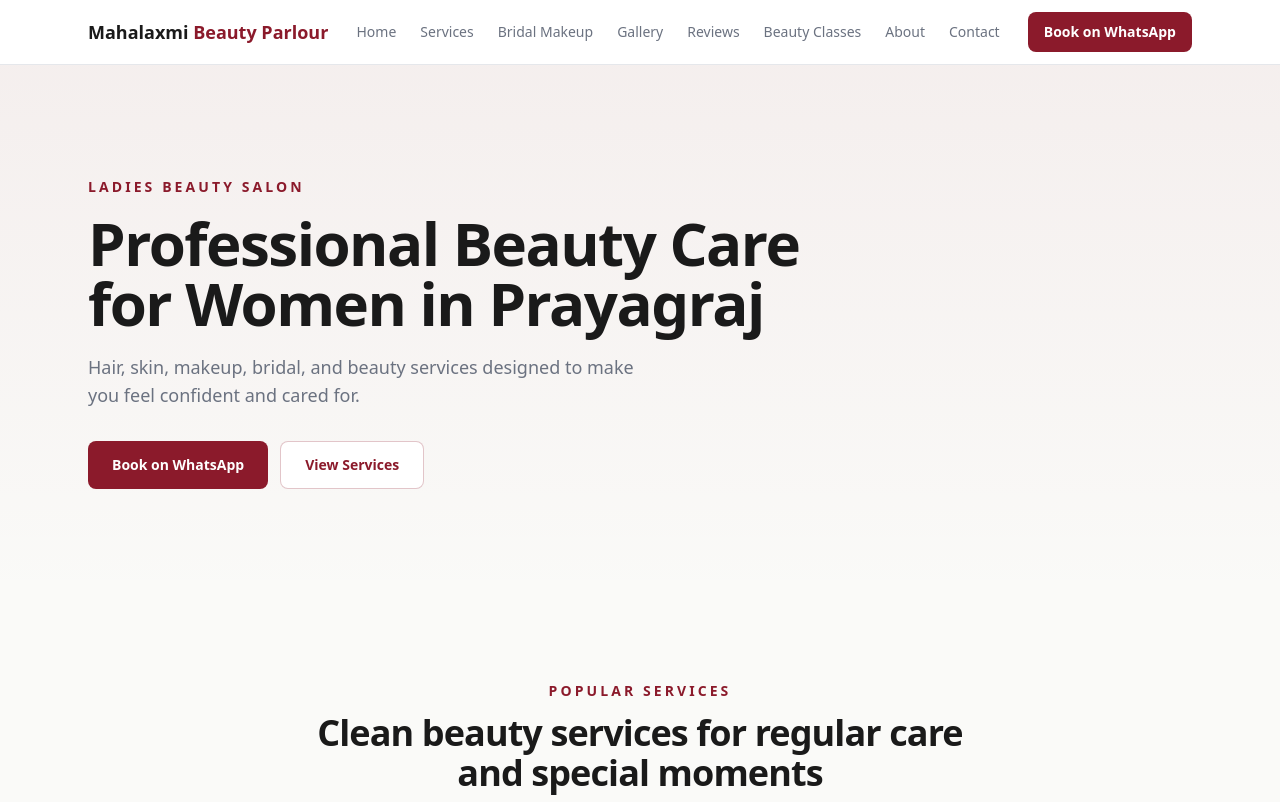
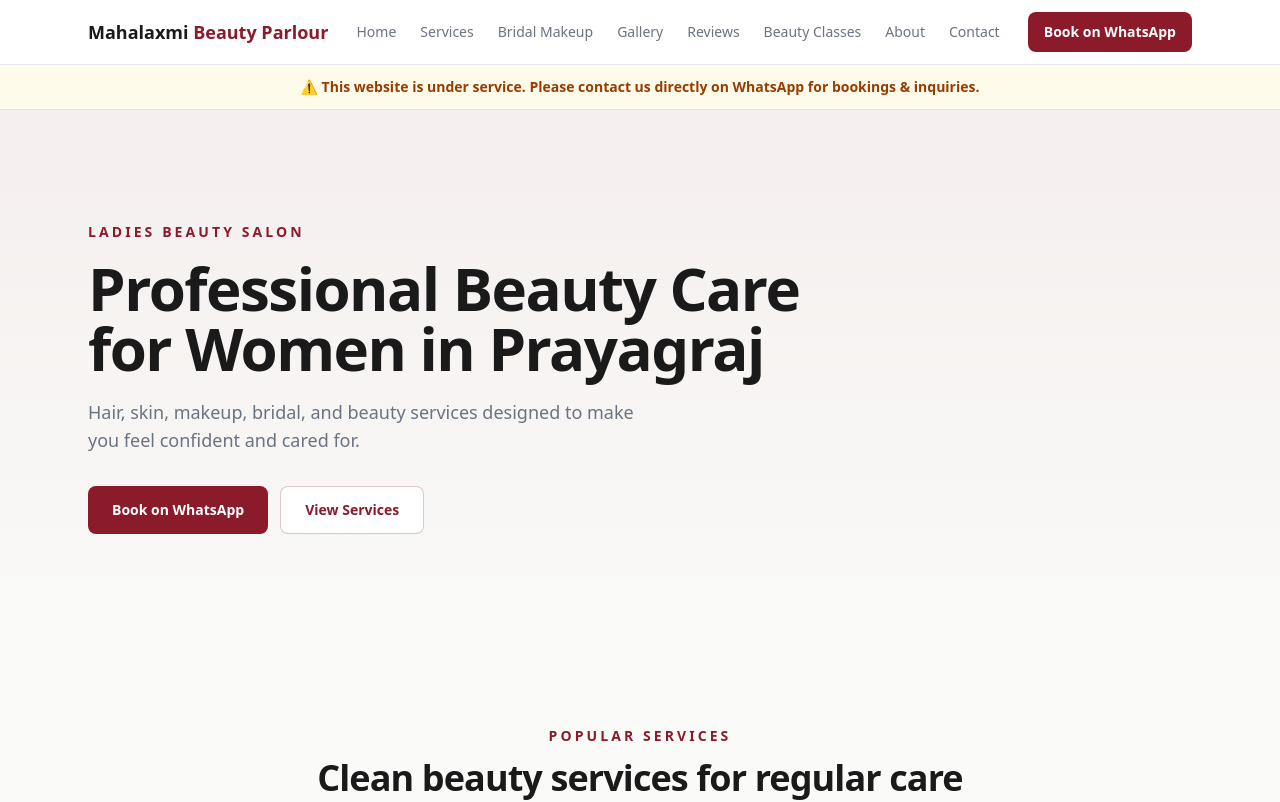
Before and after one commit to krma111/mahalaxmi-, a Next.js app: page / in a window 1280 px wide. Shown: the top 802 px of the page. Built offline with nearby package versions, Linux system fonts and the light colour scheme.

Commit message:
Add under-service notice banner on hero

```diff
--- a/src/app/page.tsx
+++ b/src/app/page.tsx
@@ -42,6 +42,15 @@
 export default function Home() {
   return (
     <>
+      {/* Notice */}
+      <div className="bg-amber-50 border-b border-amber-200">
+        <div className="mx-auto max-w-6xl px-4 py-3 sm:px-6">
+          <p className="text-center text-sm font-semibold text-amber-800">
+            ⚠️ This website is under service. Please contact us directly on WhatsApp for bookings &amp; inquiries.
+          </p>
+        </div>
+      </div>
+
       {/* Hero */}
       <section className="relative overflow-hidden bg-gradient-to-b from-deep-red/5 to-transparent py-20 sm:py-28">
         <div className="mx-auto max-w-6xl px-4 sm:px-6">
```
